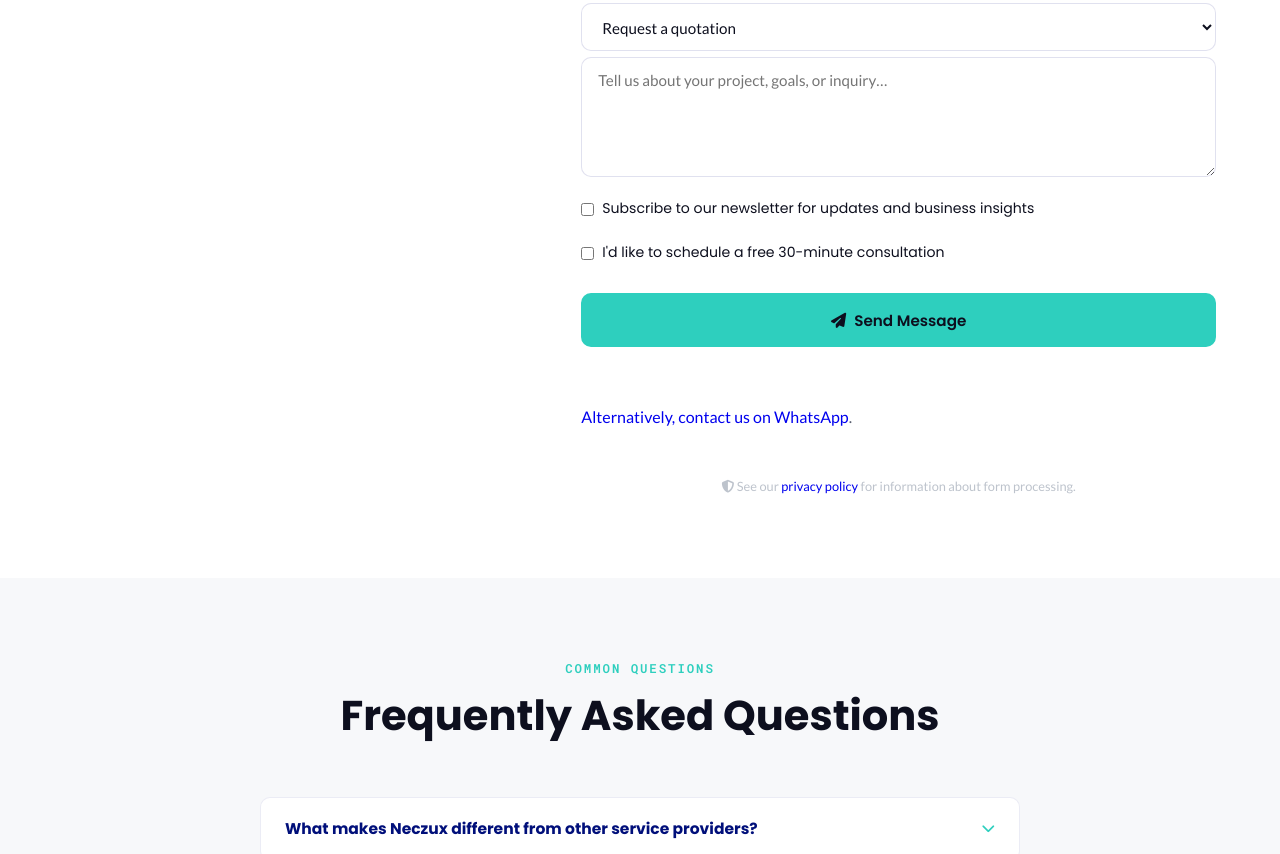
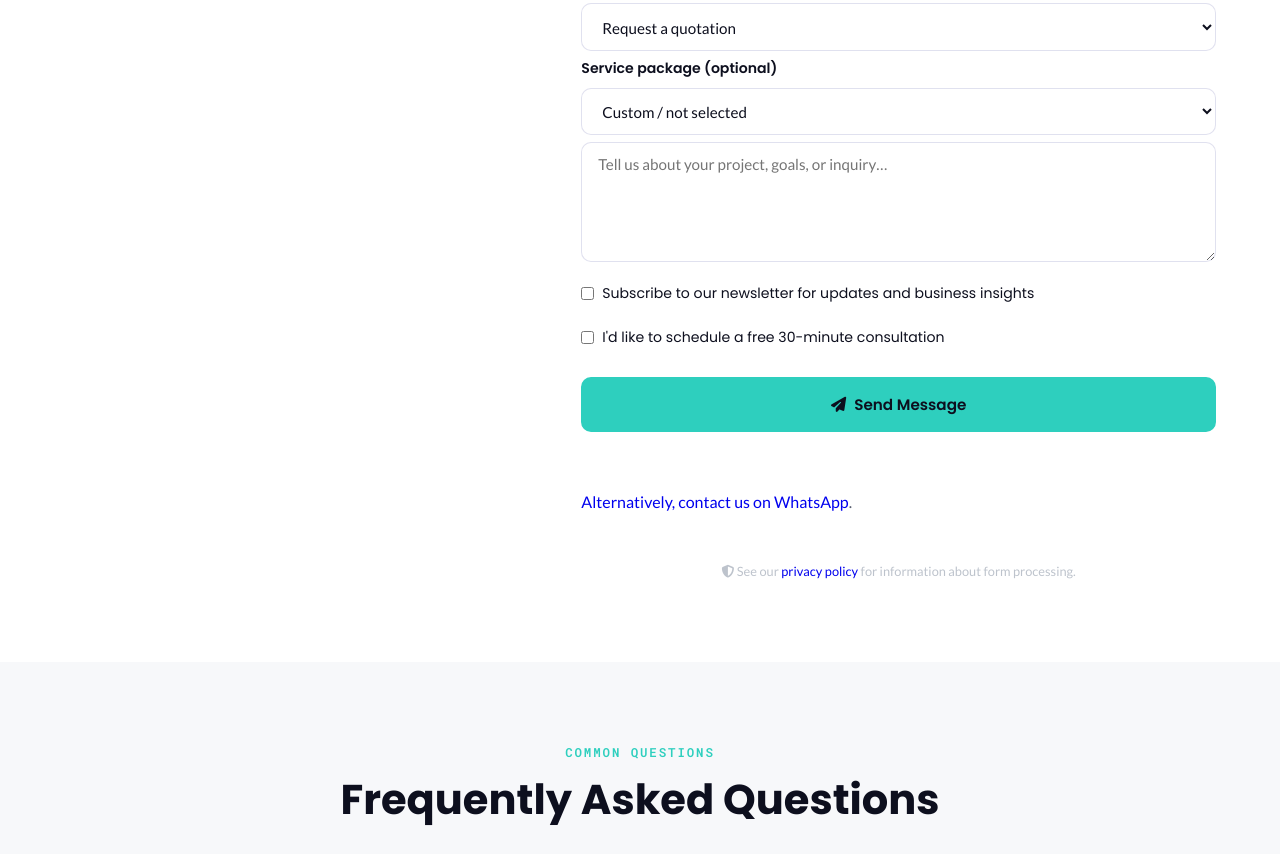
Before and after one commit to ebbykay/neczuxglobalgroup, a plain HTML site: page contact.html in a window 1280 px wide. Shown: the part 1267-2121 px from the top of the page. Drawn offline with Linux system fonts and the light colour scheme.

Commit message:
feat: connect service packages to client intake

```diff
--- a/contact.html
+++ b/contact.html
@@ -279,7 +279,7 @@
 
                             <div class="form-group">
                                 <label for="message">Your Message <span style="color:var(--teal);">*</span></label>
-                                <div class="form-group"><label for="requestType">Request type</label><select id="requestType" name="request_type"><option value="quote">Request a quotation</option><option value="consultation">Consultation</option><option value="procurement">Product sourcing</option><option value="training">Training enquiry</option><option value="partnership">Partnership</option></select></div><input type="hidden" id="category" name="category"><input type="hidden" id="training" name="training"><textarea id="message" name="message" rows="5" required placeholder="Tell us about your project, goals, or inquiry…" minlength="10"></textarea>
+                                <div class="form-group"><label for="requestType">Request type</label><select id="requestType" name="request_type"><option value="quote">Request a quotation</option><option value="consultation">Consultation</option><option value="procurement">Product sourcing</option><option value="training">Training enquiry</option><option value="partnership">Partnership</option></select></div><div class="form-group"><label for="package">Service package (optional)</label><select id="package" name="package"><option value="">Custom / not selected</option><option value="business-launch">Business launch</option><option value="website">Website launch</option><option value="automation">Workflow improvement</option><option value="analytics">Business analytics</option><option value="brand">Brand essentials</option><option value="training">Skills development</option><option value="sourcing">Business procurement</option></select></div><input type="hidden" id="category" name="category"><input type="hidden" id="training" name="training"><textarea id="message" name="message" rows="5" required placeholder="Tell us about your project, goals, or inquiry…" minlength="10"></textarea>
                             </div>
 
                             <div class="form-group checkbox-group">
```
